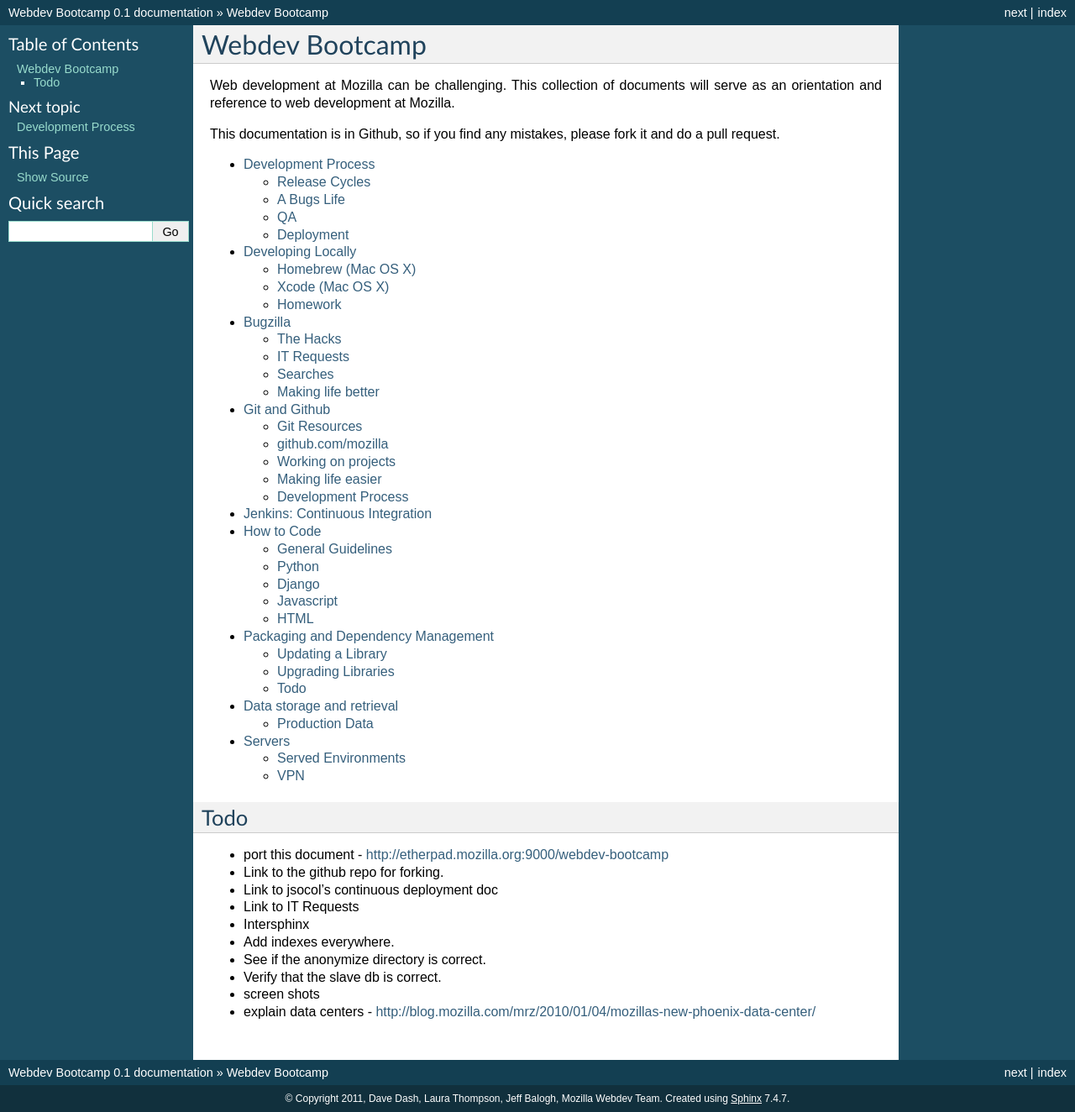
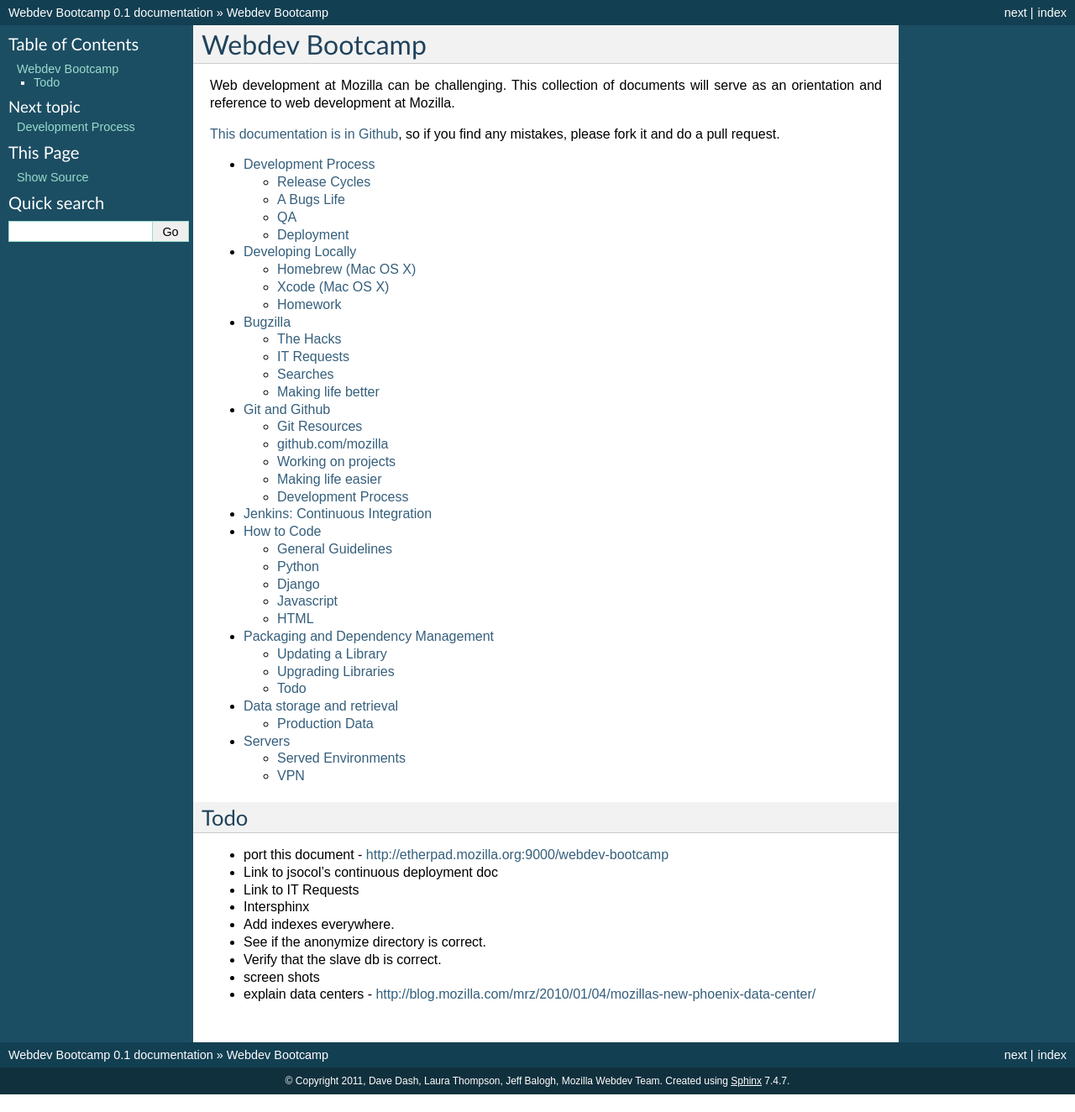
Before and after one commit to mozilla/webdev-bootcamp, a Sphinx documentation site: the page built from docs/index.rst, in a window 1280 px wide. Shown: the whole page at 84% size. Built offline with Sphinx 7.4.7, drawn with Linux system fonts in a browser that asks for light colours; pages that are not in the unit, such as notebooks, are missing from menus; after the commit the page ends 1303 px from its top, so only the background shows below that.

Commit message:
Add link to github repo for forking

```diff
--- a/docs/index.rst
+++ b/docs/index.rst
@@ -12,7 +12,7 @@
 serve as an orientation and reference to
 web development at Mozilla.
 
-This documentation is in Github,
+`This documentation is in Github`_,
 so if you find any mistakes,
 please fork it and
 do a pull request.
@@ -37,10 +37,11 @@
    who
    mozilla
 
+.. _`This documentation is in Github`: https://github.com/mozilla/webdev-bootcamp
+
 Todo
 ----
 * port this document - http://etherpad.mozilla.org:9000/webdev-bootcamp
-* Link to the github repo for forking.
 * Link to jsocol's continuous deployment doc
 * Link to IT Requests
 * Intersphinx
```
